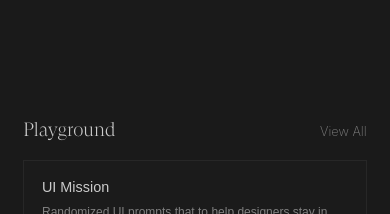
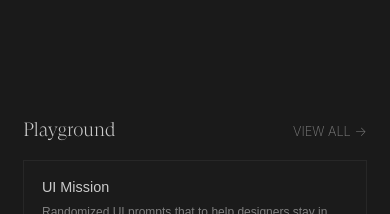
Before and after one commit to H0und5/nextport, a Next.js app: page / in a window 390 px wide. Shown: the part 820-1034 px from the top of the page. Built offline with nearby package versions, Linux system fonts and the light colour scheme.

Commit message:
-- Observation -- Font sizes were a bit too small, updated some link styles as well

```diff
--- a/pages/index.js
+++ b/pages/index.js
@@ -142,6 +142,9 @@ export default function Home() {
         />
       </div>
 
+      <BigDivider />
+      <BigDivider />
+
     </div>
   )
 }
--- a/src/components/SectionHeader.js
+++ b/src/components/SectionHeader.js
@@ -1,11 +1,16 @@
 import styles from '../../styles/SectionHeader.module.css';
+
+import Link from 'next/link';
 
 const SectionHeader = ({ title }) => {
 
   return (
     <div className={styles.sectionHeaderContainer}>
       <h3>{title}</h3>
-      <a>View All</a>
+      <Link href="/">
+        <a>{`VIEW ALL ->`}</a>
+      </Link>
+      {/* <a href="/">VIEW ALL -></a> */}
     </div>
   )
 }
--- a/styles/SectionHeader.module.css
+++ b/styles/SectionHeader.module.css
@@ -23,13 +23,39 @@
 .sectionHeaderContainer h3 {
   font-family: 'GT Super Display';
   color: #CBCBCB;
-  font-size: 1.2rem;
+  font-size: 1.8rem;
   font-weight: 100;
+  margin-bottom: 1.2rem;
 }
 
 .sectionHeaderContainer a {
-  font-family: -apple-system, BlinkMacSystemFont, 'Segoe UI', Roboto, Oxygen, Ubuntu, Cantarell, 'Open Sans', 'Helvetica Neue', sans-serif;
+  font-family: 'JetBrains Mono', monospace;
   color: #808080;
   font-weight: 200;
   font-size: .8rem;
 }
+
+/* Mobile responsiveness shit below */
+
+@media (max-width: 760px) {
+  .sectionHeaderContainer {
+    display: flex;
+    justify-content: space-between;
+    width: auto;
+    align-items: baseline;
+  }
+
+  .sectionHeaderContainer h3 {
+    font-family: 'GT Super Display';
+    color: #CBCBCB;
+    font-size: 1.2rem;
+    font-weight: 100;
+  }
+
+  .sectionHeaderContainer a {
+    font-family: -apple-system, BlinkMacSystemFont, 'Segoe UI', Roboto, Oxygen, Ubuntu, Cantarell, 'Open Sans', 'Helvetica Neue', sans-serif;
+    color: #808080;
+    font-weight: 200;
+    font-size: .8rem;
+  }
+}
```
